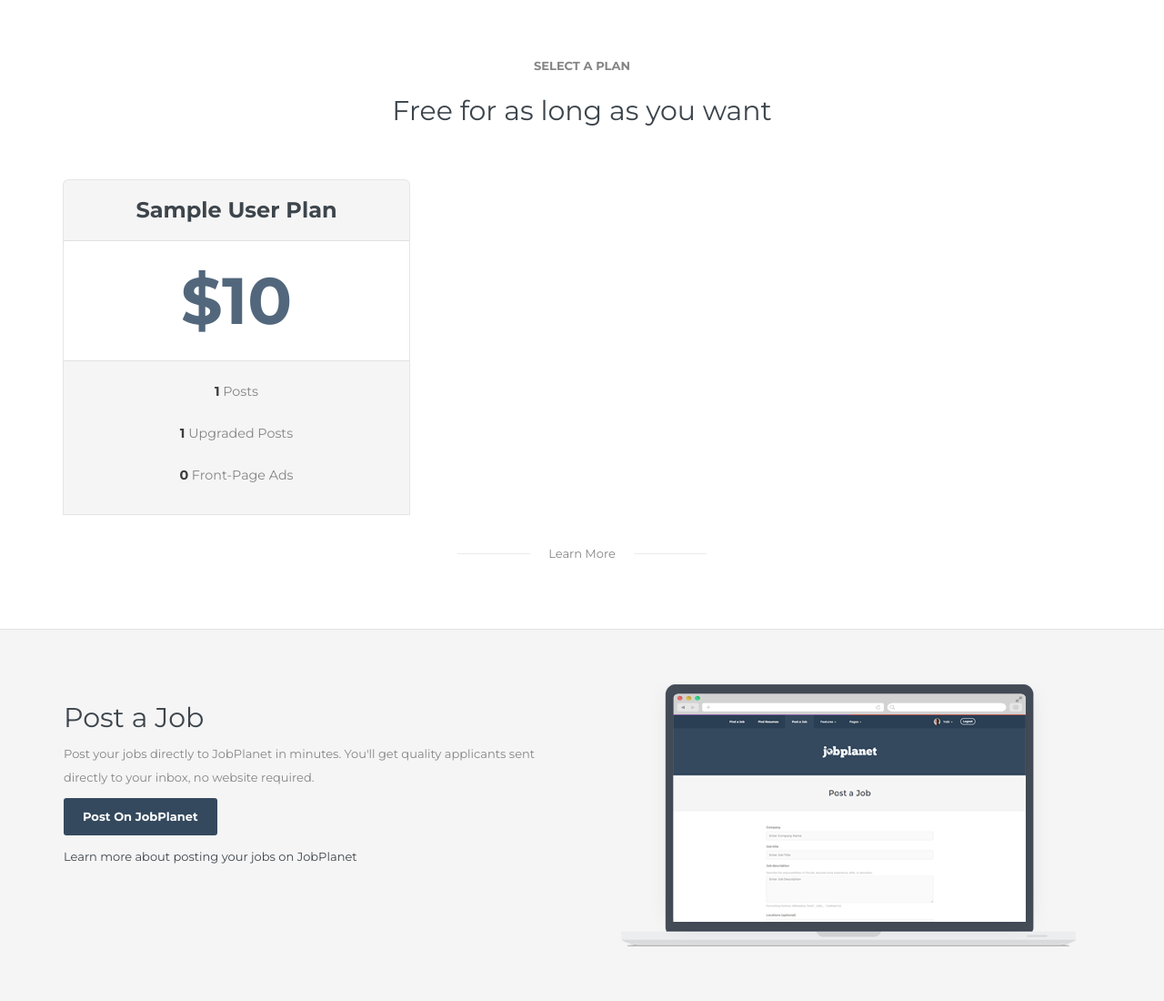
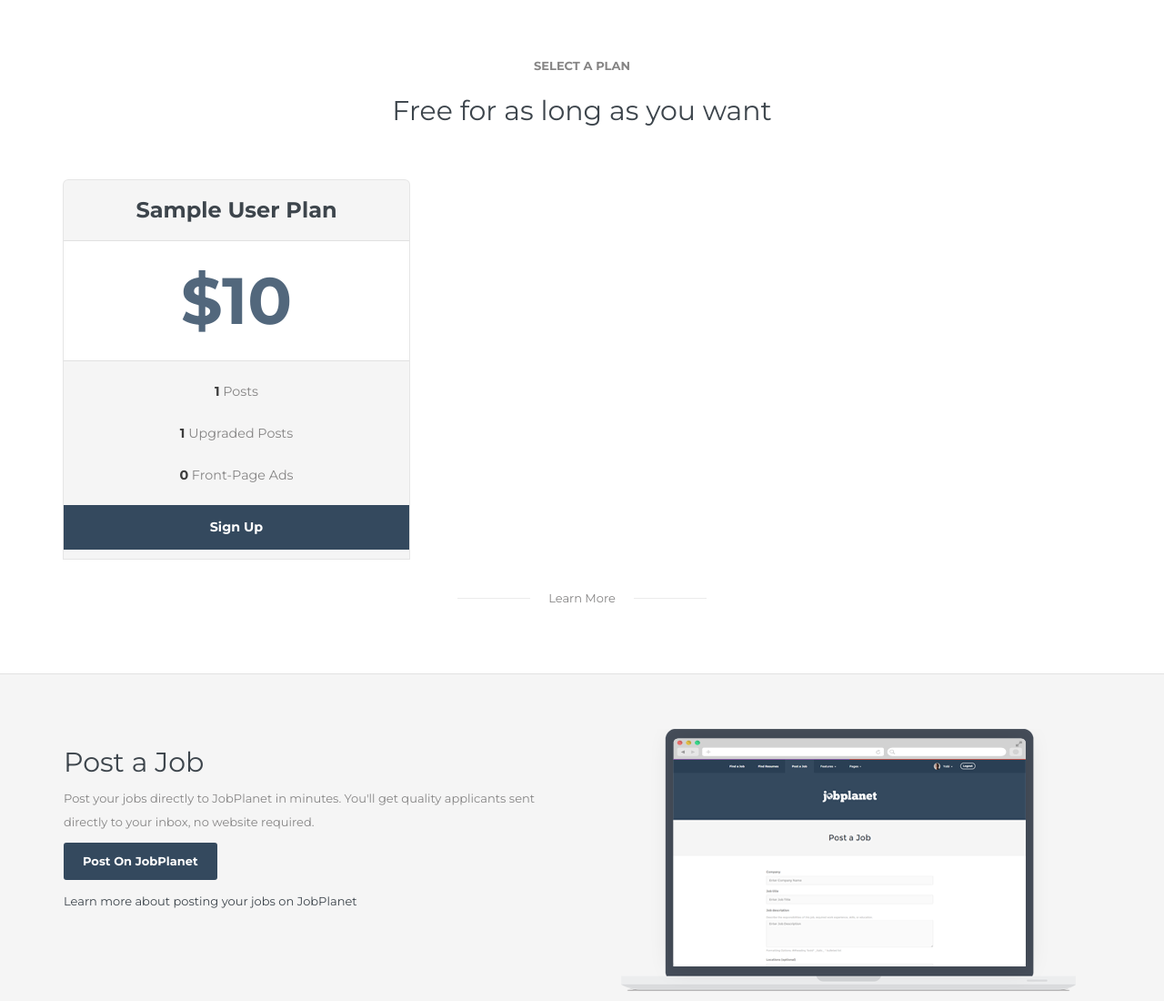
Before and after one commit to eson-schulz/django-job-board, a Django app: a page that uses templates/board/company_plans.html in a window 1280 px wide. Shown: the part 272-1372 px from the top of the page at 91% size. Run offline with Django 3.2, Linux system fonts and the light colour scheme; tables that the repository leaves empty hold one stand-in row (values such as "Sample post"); some libraries are stand-ins or nearby versions.

Commit message:
Changed to mailchimp email form

```diff
--- a/templates/board/company_plans.html
+++ b/templates/board/company_plans.html
@@ -62,7 +62,7 @@
                           <li><strong>{{ plan.max_upgraded_posts }}</strong> Upgraded Posts</li>
                           <li><strong>0</strong> Front-Page Ads</li>
                         </ul>
-                        {% if company.plan != plan and plan.cost != 0 %}
+                        {% if company and company.plan != plan and plan.cost != 0 %}
                             <form action="#" method="POST">
                                 {% csrf_token %}
                                   <script
@@ -79,7 +79,7 @@
                                 <input type="hidden" name="plan" value="{{ plan.id }}">
                             </form>
                         {% else %}
-                            <button type="button" class="btn btn-t-primary btn-theme btn-lg btn-square btn-block"> {% if company.plan == plan %}In Use{% else %}Free{% endif %}</button>
+                            <button type="button" class="btn btn-t-primary btn-theme btn-lg btn-square btn-block"> {% if company.plan == plan %}In Use{% else %}{% if company %}Free{% else %}Sign Up{% endif %}{% endif %}</button>
                         {% endif %}
                       </div>
                     </div><!-- plan box -->
```
